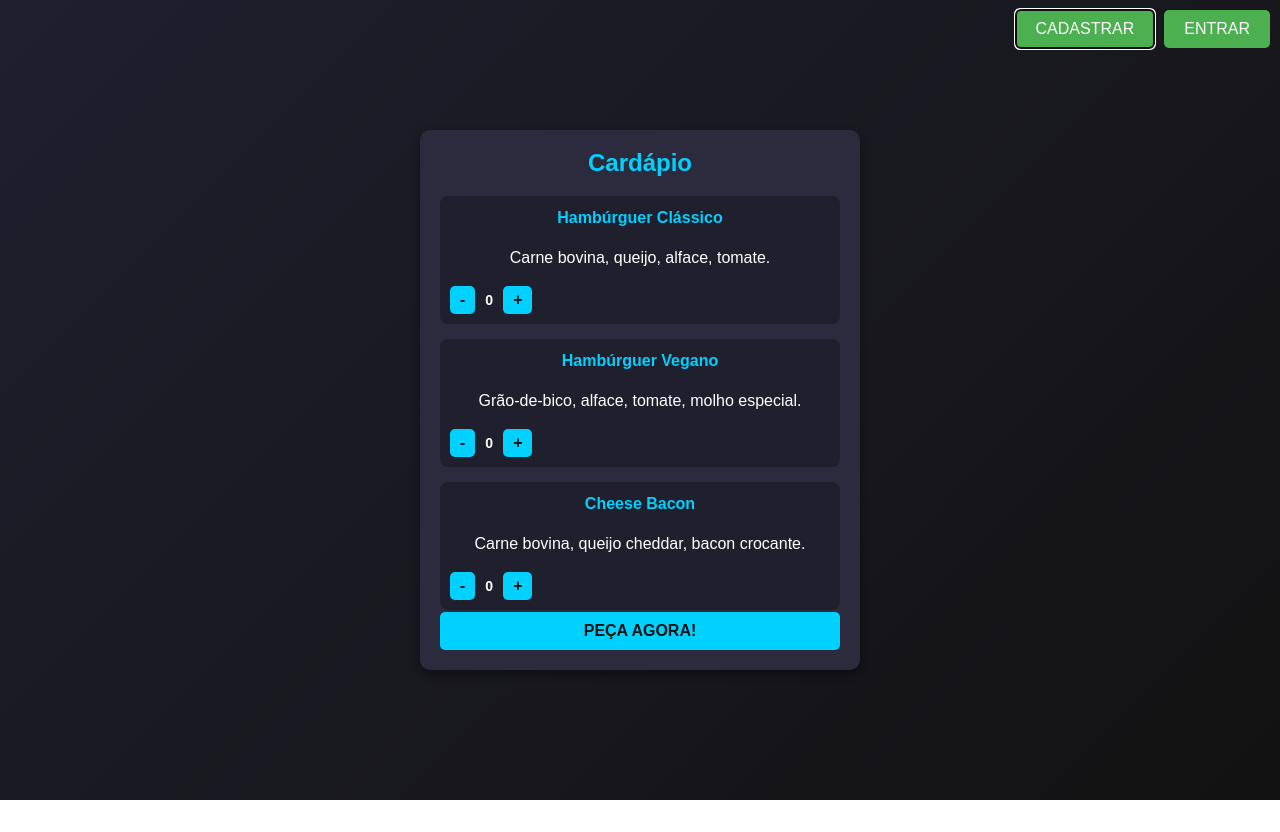
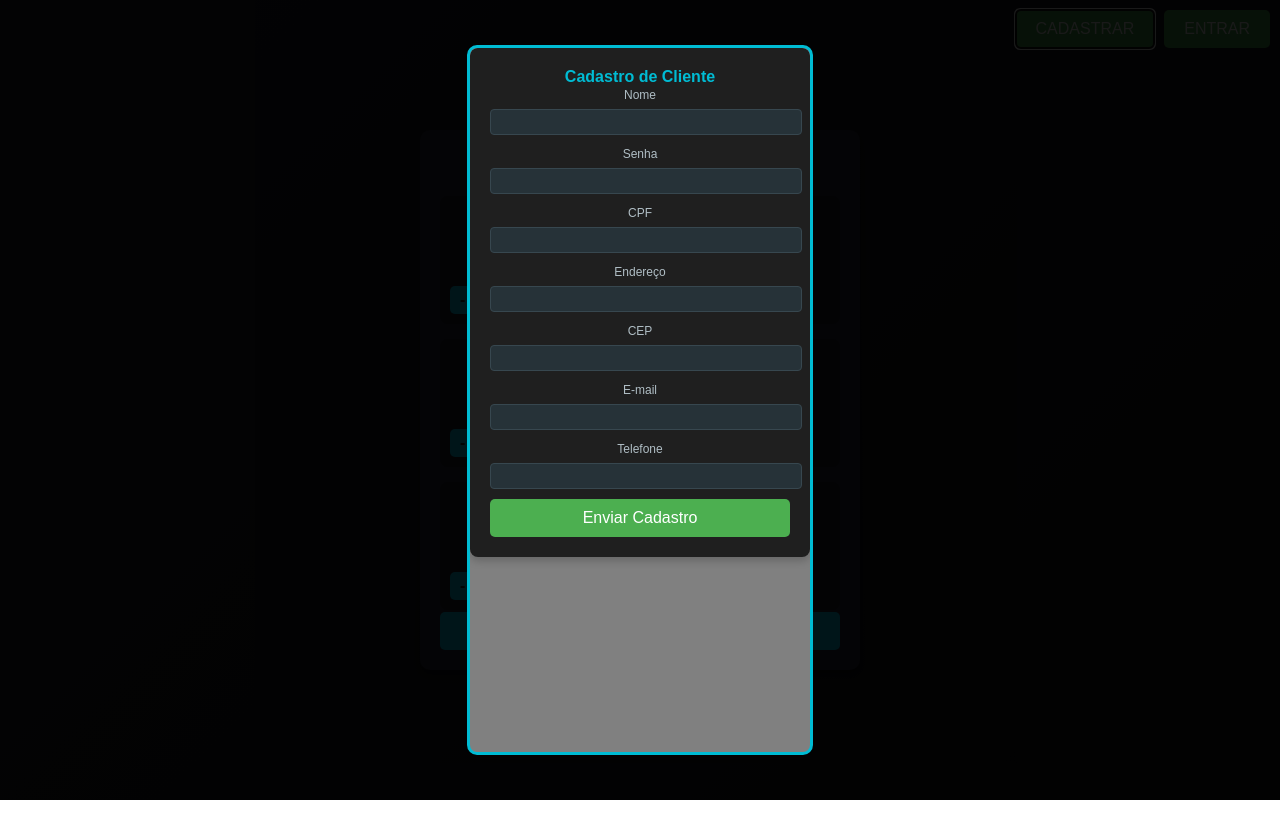
Before and after one commit to brunofragaa97/Sitema_pedidos, a React (Vite) app in the folder Sitema_Pedidos/FrontEnd/: page / in a window 1280 px wide. Both pictures are taken after a click on the button "CADASTRAR". Shown: the top 832 px of the page. Built offline with nearby package versions, Linux system fonts and the light colour scheme.

Commit message:
adicionado modal ao clicar no botao cadastro, modal ja ajustado

```diff
--- a/Sitema_Pedidos/FrontEnd/src/Components/Index.jsx
+++ b/Sitema_Pedidos/FrontEnd/src/Components/Index.jsx
@@ -1,13 +1,32 @@
+import { useEffect, useState } from "react";
+import Modal from "./Modal";
 import "../../styles/Cardapio.css";
 import CadastroCliente from "./CadastroCliente";
 import Pedido from "./Pedido";
 
 const Index = () => {
+  const [activeModalContent, setActiveModalContent] = useState(null);
+
+  // Função para abrir o modal
+  const openModal = (index) => {
+    setActiveModalContent(index);
+  };
+
+  // Função para fechar o modal
+  const closeModal = () => {
+    setActiveModalContent(null);
+  };
+
   return (
     <div className="background-container">
       <div className="button-container">
-        <button>CADASTRAR</button>
+        <button onClick={() => openModal(1)}>CADASTRAR</button>
         <button>ENTRAR</button>
+        <Modal isOpen={activeModalContent === 1} onClose={closeModal}>
+
+            <CadastroCliente />
+
+        </Modal>
       </div>
       <Pedido />
     </div>
--- /dev/null
+++ b/Sitema_Pedidos/FrontEnd/src/Components/Modal.jsx
@@ -0,0 +1,29 @@
+import "../../styles/modal.css"
+
+
+const Modal = ({ isOpen, onClose, children }) => {
+    if(!isOpen) return null;
+
+
+    return (
+        <div
+         className="modal-overlay"
+         onClick={onClose}
+
+         >
+        <div className="container-modal" onClick={(e) => e.stopPropagation()}>
+            <div>
+            {children}
+            </div>
+        </div>
+
+
+
+
+        </div>
+
+    )
+
+
+}
+export default Modal;
--- /dev/null
+++ b/Sitema_Pedidos/FrontEnd/styles/modal.css
@@ -0,0 +1,23 @@
+.modal-overlay {
+    position: fixed; /* Fixa o modal em toda a tela */
+    top: 0;
+    left:0;
+    width: 100%;
+    height: 100%;
+    background-color: rgba(0, 0, 0, 0.9); /* Fundo escuro semi-transparente */
+    display: flex; /* Centraliza o conteúdo */
+    align-items: center;
+    justify-content: center;
+    z-index: 1; /* Coloca o modal acima de outros elementos */
+
+  }
+
+.container-modal{
+    justify-items: center;
+    background-color: grey;
+    height: 88vh;
+    width: auto;
+    border: 3px solid #00bcd4;
+    border-radius: 10px;
+    overflow: hidden;
+}
```
Also changed, not shown: 1 other file (tests, documents, lock files or other folders).
